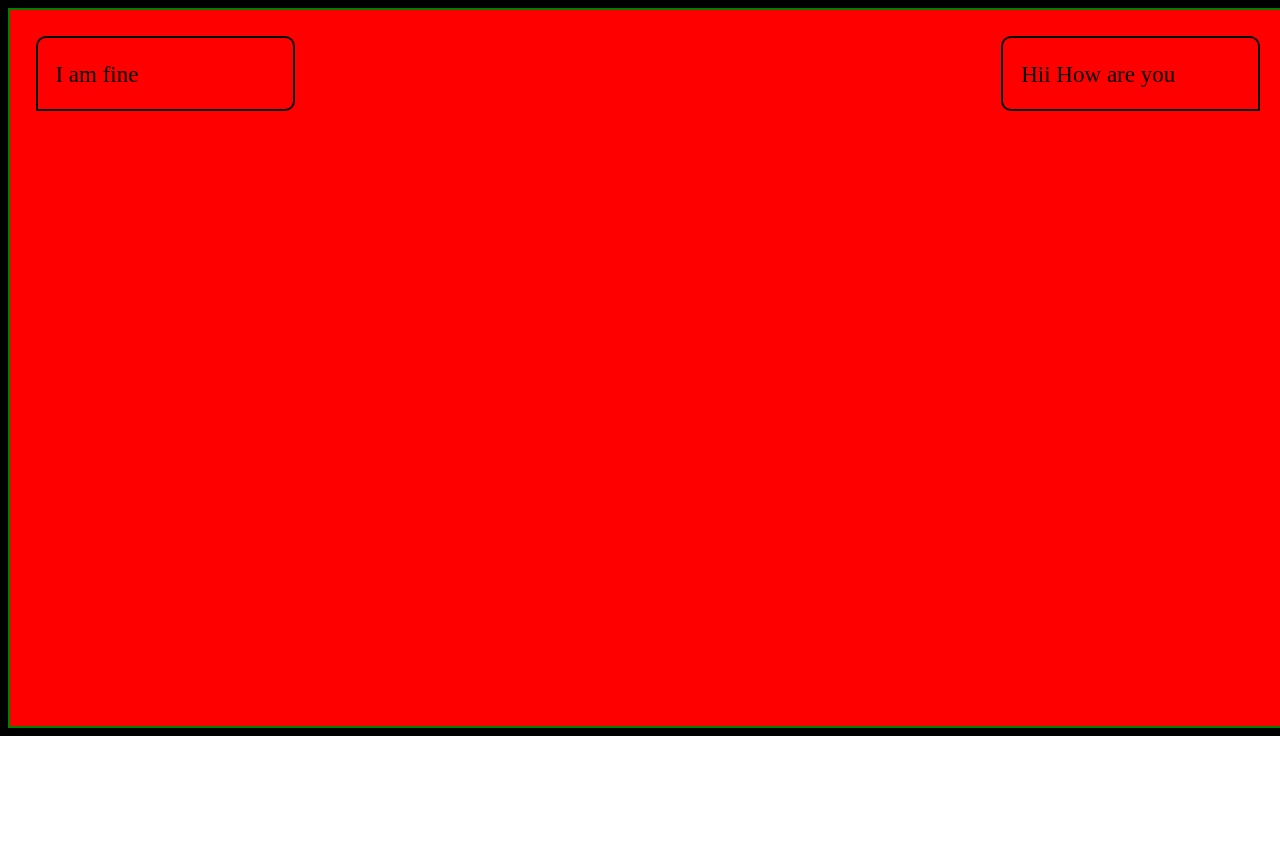
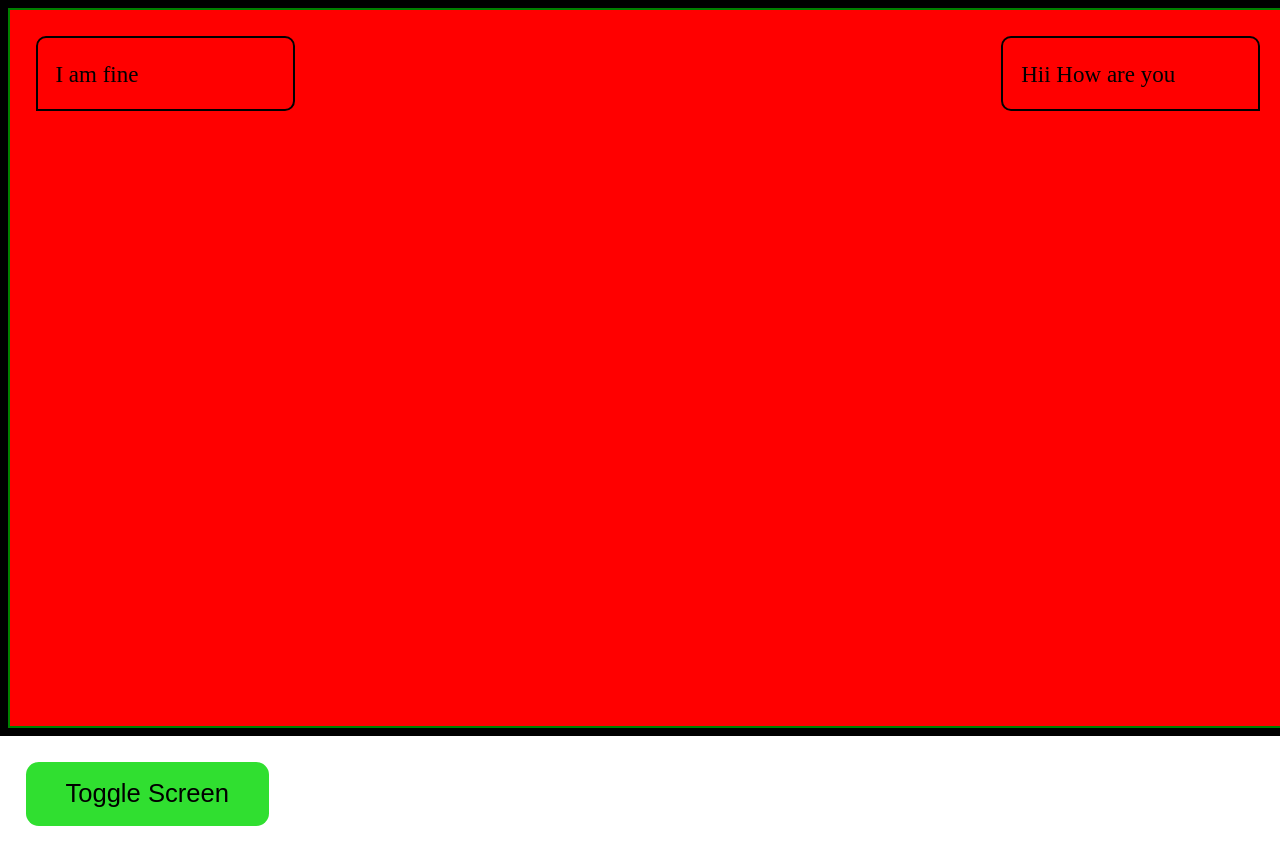
Before and after one commit to ShadmanKhan10/chat-design, a React (Vite) app: page / in a window 1280 px wide. Before the commit the page ends 800 px from the top, so only its background shows below. Built offline with nearby package versions, Linux system fonts and the light colour scheme.

Commit message:
99% done

```diff
--- a/src/App.css
+++ b/src/App.css
@@ -40,3 +40,14 @@
   margin-left: 7%;
   text-align: left;
 }
+
+.toggle-screen {
+  width: 19vw;
+  height: 5vw;
+  margin: 2%;
+  font-size: 2vw;
+  background-color: rgb(48, 223, 48);
+  border: none;
+  cursor: pointer;
+  border-radius: 1vw;
+}
--- a/src/App.jsx
+++ b/src/App.jsx
@@ -3,6 +3,12 @@ import "./App.css";
 
 function App() {
   const [screen, setScreen] = useState("sender");
+
+  const handleToggleScreen = () => {
+    setScreen((prevScreen) => {
+      return prevScreen === "sender" ? "reciever" : "sender";
+    });
+  };
 
   return (
     <>
@@ -27,6 +33,9 @@ function App() {
           </div>
         )}
       </div>
+      <button className="toggle-screen" onClick={handleToggleScreen}>
+        Toggle Screen
+      </button>
     </>
   );
 }
```
